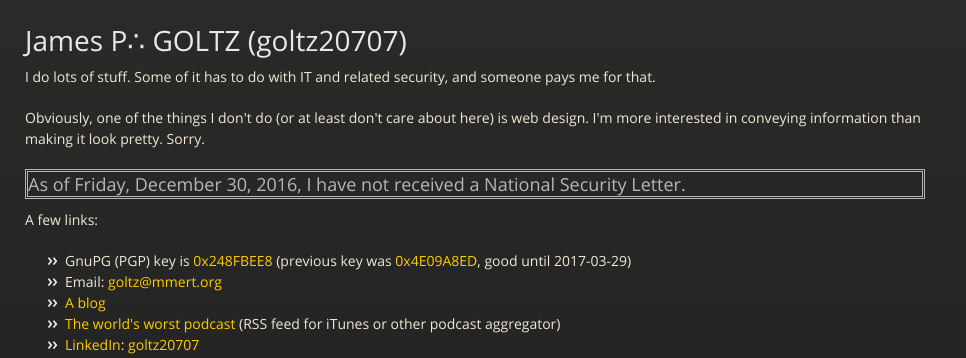
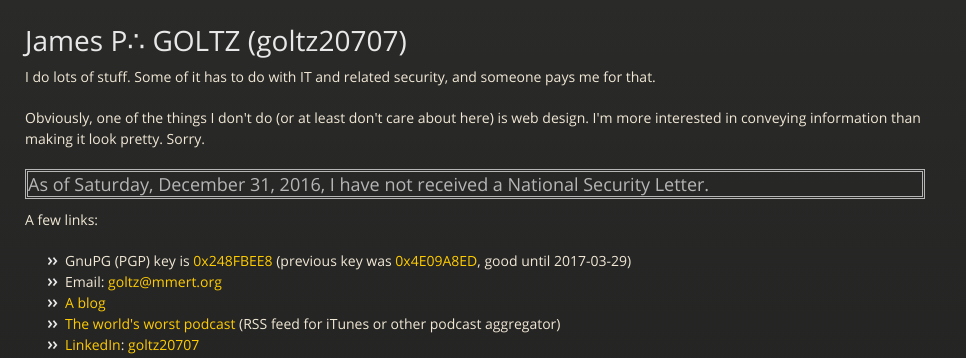
Before and after one commit to goltz20707/goltz20707.github.io, a Jekyll site: the page built from index.html, in a window 1280 px wide. Shown: the top 358 px of the page, without its empty margins (0-966 px from the left). Built offline with Jekyll 4.4.1, drawn with Linux system fonts in a browser that asks for light colours.

Commit message:
Update nsl.html

```diff
--- a/_includes/nsl.html
+++ b/_includes/nsl.html
@@ -3,6 +3,6 @@ date '+%A, %B %e, %Y,'
  -->
 <h3 style="border: double">As of
 
-Friday, December 30, 2016,
+Saturday, December 31, 2016,
 
 I have not received a National Security Letter.</h3>
```
